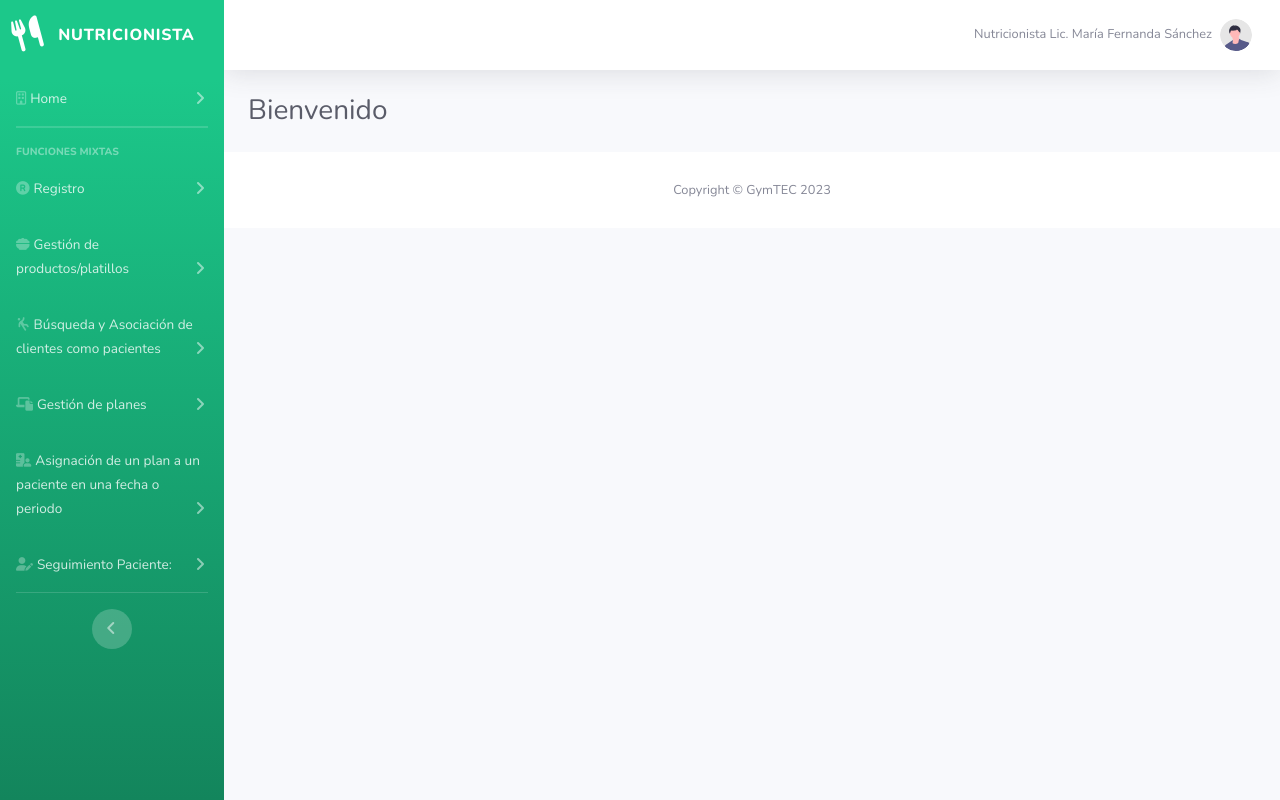
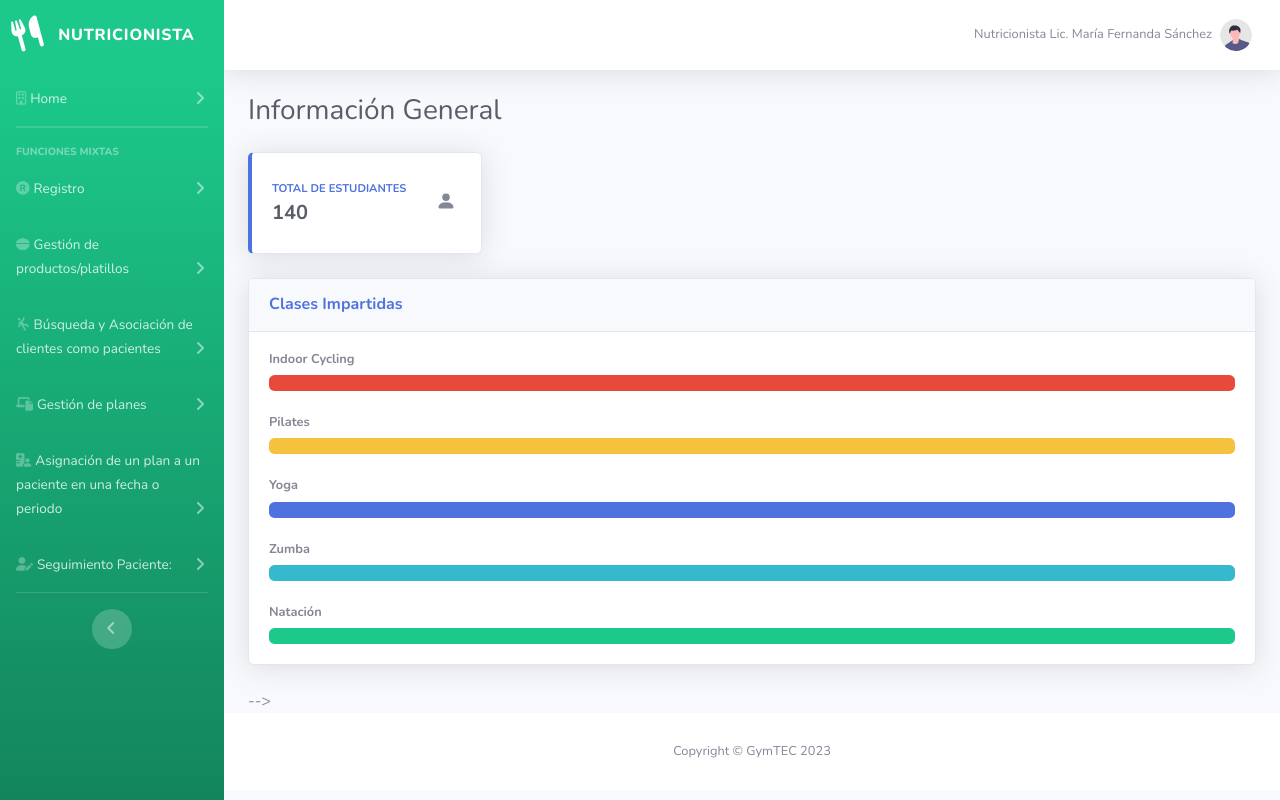
Before and after one commit to eduardo-bm10/NutriTEC, an Angular app in the folder FrontEnd/: page /nutri in a window 1280 px wide. Built offline with nearby package versions, Linux system fonts and the light colour scheme.

Commit message:
Cargos de info en front
Co-Authored-By: sebasqr22 <63075293+sebasqr22@users.noreply.github.com>

```diff
--- a/FrontEnd/src/app/admin/admin.component.html
+++ b/FrontEnd/src/app/admin/admin.component.html
@@ -213,13 +213,13 @@
 
             <div class="form-group row">
               <div class="col-sm">
-                <label for="aprobacionProductosSelect">Producto o alimento</label>
+                <label for="aprobacionProductosSelect">Productos o alimentos no aprovados (Código de barras)</label>
                 <select class="form-control form-control-user" id="aprobacionProductosSelect"></select>
               </div>
             </div>
 
             <div class="col-sm">
-              <label for="aprobacionProductosDatos">El producto/alimento muestra los siguientes datos:</label>
+              <label for="aprobacionProductosDatos">La totalidad de los productos/alimentos muestran los siguientes datos:</label>
               <textarea class="form-control form-control-user" id="aprobacionProductosDatos" rows="4"
                         cols="50"></textarea>
             </div>
--- a/FrontEnd/src/app/admin/admin.component.ts
+++ b/FrontEnd/src/app/admin/admin.component.ts
@@ -1,5 +1,6 @@
 import {Component, OnInit} from '@angular/core';
 import { GetApiService } from '../get-api.service';
+import { HtmlParser } from '@angular/compiler';
 
 @Component({
   selector: 'app-admin',
@@ -7,6 +8,7 @@ import { GetApiService } from '../get-api.service';
   styleUrls: ['./admin.component.css']
 })
 export class AdminComponent implements OnInit{
+  constructor(private api:GetApiService){}
   nombre = 'TEC admin';
   tipo = 'SPA';
   dropdown = 0;
@@ -17,14 +19,58 @@ export class AdminComponent implements OnInit{
 
   provincias = ["San José", "Alajuela", "Cartago", "Limón", "Guanacaste", "Puntarenas", "Heredia"]
 
+  opcionesGlobales = {
+    "productos" : {}
+  }
 
   ngOnInit() {
     for (let i = 0; i < this.pantallas.length; i++) {
       const tmp = document.getElementById(this.pantallas[i]) as HTMLInputElement
       tmp.style.display = 'none'
     }
+    this.cargarProductos();
     this.cargarProvincias(["gestSucSpaPROVINCIA", "gestEmplPPROVINCIA", "gestEmplPPROVINCIA2"]);
   }
+
+  cambiarInfo(llegada:string, seleccionador:string, id:string, des:string){
+    const tmp = document.getElementById(seleccionador) as HTMLInputElement;
+    const idA =  document.getElementById(id) as HTMLInputElement;
+    const desA =  document.getElementById(des) as HTMLInputElement;
+    //@ts-ignore
+    const info = this.opcionesGlobales[llegada];
+    for(const op in info){
+      if(tmp.value == info[op].descripcion){
+        idA.value = info[op].identificador;
+        desA.value = info[op].descripcion;
+      }
+    }
+  }
+
+  cargarProductos(){
+    this.api.getProducts().subscribe((data) => {
+      const llegada = JSON.parse(JSON.stringify(data));
+      this.opcionesGlobales.productos = llegada;
+      const tmp = document.getElementById("aprobacionProductosSelect") as HTMLInputElement;
+      const textarea = document.getElementById("aprobacionProductosDatos") as HTMLTextAreaElement;
+
+      for(const op in llegada){
+        const aux = llegada[op];
+        const opcion = document.createElement('option');
+        opcion.value = aux.barcode;
+        opcion.textContent = aux.barcode;
+        if (aux.status == false){
+          tmp.appendChild(opcion);
+        }
+
+        const info = llegada[op];
+        textarea.append(`Codigo: ${llegada[op].barcode}. Nombre: ${llegada[op].description}, Hierro: ${llegada[op].iron}, Sodio: ${llegada[op].sodium}, Energia: ${llegada[op].energy} , Grasa: ${llegada[op].fat}, Calcio: ${llegada[op].calcium}, Carbohidratos: ${llegada[op].carbohydrate}, Proteina: ${llegada[op].protein}\n`)
+      }
+
+
+      this.cambiarInfo('productos', 'aprobacionProductosSelect', 'TEST', 'TEST');
+    })
+  }
+
 
   //Función utilizada para cargar cada una de las 7 provincias en los componentes select que las necesitan
   cargarProvincias(lista:any){
@@ -344,4 +390,17 @@ agregarNuevoInventario(){
     const aPegar = document.getElementById('copGympNUEVO') as HTMLInputElement;
   }
 
+  //Funcion encargada de tomar el identificador de un producto que aun no ha sido aprovado, y cambiarle el estado a aprovado
+  aprobarProducto(){
+    const barras = document.getElementById('aprobacionProductosSelect') as HTMLInputElement;
+
+    this.api.getProductById(Number(barras.value)).subscribe((data) => {
+      const llegada = JSON.parse(JSON.stringify(data));
+
+      this.api.updateProduct(llegada[0], llegada[1], llegada[2], llegada[3], llegada[4], llegada[5], llegada[6], llegada[7], llegada[8], true);
+    });
+
+
+  }
+
 }//bracket que cierras
--- a/FrontEnd/src/app/nutri/nutri.component.html
+++ b/FrontEnd/src/app/nutri/nutri.component.html
@@ -166,11 +166,70 @@
           <div id="principal">
             <div class="container-fluid">
               <!-- Page Heading -->
-              <h1 class="h3 mb-4 text-gray-800">Bienvenido</h1>
+              <h1 class="h3 mb-4 text-gray-800">Información General</h1>
+
+              <div class="row">
+
+                <!-- Earnings (Monthly) Card Example -->
+                <div class="col-xl-3 col-md-6 mb-4">
+                  <div class="card border-left-primary shadow h-100 py-2">
+                    <div class="card-body">
+                      <div class="row no-gutters align-items-center">
+                        <div class="col mr-2">
+                          <div class="text-xs font-weight-bold text-primary text-uppercase mb-1">
+                            Total de Estudiantes
+                          </div>
+                          <div class="h5 mb-0 font-weight-bold text-gray-800">
+                            140
+                          </div>
+                        </div>
+                        <div class="col-auto">
+                          <svg xmlns="http://www.w3.org/2000/svg" width="25" height="25" fill="currentColor"
+                               class="bi bi-person-fill" viewBox="0 0 20 20">
+                            <path d="M3 14s-1 0-1-1 1-4 6-4 6 3 6 4-1 1-1 1H3Zm5-6a3 3 0 1 0 0-6 3 3 0 0 0 0 6Z"/>
+                          </svg>
+                        </div>
+                      </div>
+                    </div>
+                  </div>
+                </div>
+              </div>
 
 
+              <div class="card shadow mb-4">
+                <div class="card-header py-3">
+                  <h6 class="m-0 font-weight-bold text-primary">Clases Impartidas</h6>
+                </div>
+                <div class="card-body">
+                  <h4 class="small font-weight-bold">Indoor Cycling <span class="float-right"></span></h4>
+                  <div class="progress mb-4">
+                    <div class="progress-bar bg-danger" role="progressbar" style="width: 100%" aria-valuenow="20"
+                         aria-valuemin="0" aria-valuemax="100"></div>
+                  </div>
+                  <h4 class="small font-weight-bold">Pilates <span class="float-right"></span></h4>
+                  <div class="progress mb-4">
+                    <div class="progress-bar bg-warning" role="progressbar" style="width: 100%" aria-valuenow="40"
+                         aria-valuemin="0" aria-valuemax="100"></div>
+                  </div>
+                  <h4 class="small font-weight-bold">Yoga <span class="float-right"></span></h4>
+                  <div class="progress mb-4">
+                    <div class="progress-bar" role="progressbar" style="width: 100%" aria-valuenow="60"
+                         aria-valuemin="0" aria-valuemax="100"></div>
+                  </div>
+                  <h4 class="small font-weight-bold">Zumba <span class="float-right"></span></h4>
+                  <div class="progress mb-4">
+                    <div class="progress-bar bg-info" role="progressbar" style="width: 100%" aria-valuenow="80"
+                         aria-valuemin="0" aria-valuemax="100"></div>
+                  </div>
+                  <h4 class="small font-weight-bold">Natación <span class="float-right"></span></h4>
+                  <div class="progress">
+                    <div class="progress-bar bg-success" role="progressbar" style="width: 100%" aria-valuenow="100"
+                         aria-valuemin="0" aria-valuemax="100"></div>
+                  </div>
+                </div>
+              </div> -->
 
-
+            </div> <!-- termina el page content -->
           </div>
           <!--------------------------------------------- TERMINA PANTALLA PRINCIPAL --------------------------------------------->
 
@@ -187,62 +246,62 @@
           <div id="gestionProductos" class="container-fluid">
 
             <h1 style="font-size:40px;" class="h3 mb-4 text-gray-800">Gestión de productos/platillos</h1>
-            <h2 style="font-size:20px;" class="h3 mb-4 text-gray-800">Complete los datos del platillo o producto que desea agregar (se asignará un código de barras al producto de manera automática).</h2>
+            <h2 style="font-size:20px;" class="h3 mb-4 text-gray-800">Complete los datos del platillo o producto que desea agregar.</h2>
 
             <div class="form-group row">
+              <div class="col-sm-6 mb-3 mb-sm-0">
+                <label for="gestionProductosDescripcion">Código de barras</label>
+                <input type="number" class="form-control form-control-user" id="gestionProductosBarras">
+              </div>
+
               <div class="col-sm-6 mb-3 mb-sm-0">
                 <label for="gestionProductosDescripcion">Descripción</label>
                 <input type="text" class="form-control form-control-user" id="gestionProductosDescripcion">
               </div>
 
               <div class="col-sm-6 mb-3 mb-sm-0">
-                <label for="gestionProductosPorcion">Tamaño de la porción (g/ml)</label>
-                <input type="text" class="form-control form-control-user" id="gestionProductosPorcion">
-              </div>
-
-              <div class="col-sm-6 mb-3 mb-sm-0">
                 <label for="gestionProductosEnergia">Energía (Kcal)</label>
-                <input type="text" class="form-control form-control-user" id="gestionProductosEnergia">
+                <input type="number" class="form-control form-control-user" id="gestionProductosEnergia">
               </div>
 
               <div class="col-sm-6 mb-3 mb-sm-0">
                 <label for="gestionProductosGrasa">Grasa (g)</label>
-                <input type="text" class="form-control form-control-user" id="gestionProductosGrasa">
+                <input type="number" class="form-control form-control-user" id="gestionProductosGrasa">
               </div>
 
               <div class="col-sm-6 mb-3 mb-sm-0">
                 <label for="gestionProductosSodio">Sodio (mg)</label>
-                <input type="text" class="form-control form-control-user" id="gestionProductosSodio">
+                <input type="number" class="form-control form-control-user" id="gestionProductosSodio">
               </div>
 
               <div class="col-sm-6 mb-3 mb-sm-0">
                 <label for="gestionProductosCarbohidratos">Carbohidratos (g)</label>
-                <input type="text" class="form-control form-control-user" id="gestionProductosCarbohidratos">
+                <input type="number" class="form-control form-control-user" id="gestionProductosCarbohidratos">
               </div>
 
               <div class="col-sm-6 mb-3 mb-sm-0">
                 <label for="gestionProductosProteina">Proteína (g)</label>
-                <input type="text" class="form-control form-control-user" id="gestionProductosProteina">
+                <input type="number" class="form-control form-control-user" id="gestionProductosProteina">
               </div>
 
               <div class="col-sm-6 mb-3 mb-sm-0">
                 <label for="gestionProductosVitaminas">Vitaminas</label>
-                <input type="text" class="form-control form-control-user" id="gestionProductosVitaminas">
+                <input type="number" class="form-control form-control-user" id="gestionProductosVitaminas">
               </div>
 
               <div class="col-sm-6 mb-3 mb-sm-0">
                 <label for="gestionProductosCalcio">Calcio (mg)</label>
-                <input type="text" class="form-control form-control-user" id="gestionProductosCalcio">
+                <input type="number" class="form-control form-control-user" id="gestionProductosCalcio">
               </div>
 
               <div class="col-sm-6 mb-3 mb-sm-0">
                 <label for="gestionProductosHierro">Hierro (mg)</label>
-                <input type="text" class="form-control form-control-user" id="gestionProductosHierro">
+                <input type="number" class="form-control form-control-user" id="gestionProductosHierro">
               </div>
 
             </div>
 
-            <a class="btn btn-outline-success btn-user btn-block">
+            <a class="btn btn-outline-success btn-user btn-block" (click)="crearNuevoProducto()">
               Guardar
             </a>
 
--- a/FrontEnd/src/app/nutri/nutri.component.ts
+++ b/FrontEnd/src/app/nutri/nutri.component.ts
@@ -1,5 +1,5 @@
 import {Component, OnInit} from '@angular/core';
-import {GetApiService} from '../get-api.service';
+import { GetApiService } from '../get-api.service';
 
 @Component({
   selector: 'app-nutri',
@@ -8,6 +8,7 @@ import {GetApiService} from '../get-api.service';
 })
 
 export class NutriComponent implements OnInit {
+  constructor(private api:GetApiService){}
   nombre = 'Nutricionista Lic. María Fernanda Sánchez';
   totalCalorias = 0;
   dropdown = 0;
@@ -23,6 +24,9 @@ export class NutriComponent implements OnInit {
 
   provincias = ["San José", "Alajuela", "Cartago", "Limón", "Guanacaste", "Puntarenas", "Heredia"]
 
+  opcionesGlobales = {
+    "productos" : {}
+  }
 
   ngOnInit() {
     for (let i = 0; i < this.pantallas.length; i++) {
@@ -31,8 +35,43 @@ export class NutriComponent implements OnInit {
     }
     //this.cargarProvincias(["gestSucSpaPROVINCIA", "gestEmplPPROVINCIA", "gestEmplPPROVINCIA2"]);
     this.cargarCheckBoxesComidas();
+    this.cargarProductos();
     const calorias = document.getElementById('gestionPlanesCaloriasExistente') as HTMLInputElement;
     calorias.value = String(this.totalCalorias);
+  }
+
+  cambiarInfo(llegada:string, seleccionador:string, id:string, des:string){
+    const tmp = document.getElementById(seleccionador) as HTMLInputElement;
+    const idA =  document.getElementById(id) as HTMLInputElement;
+    const desA =  document.getElementById(des) as HTMLInputElement;
+    //@ts-ignore
+    const info = this.opcionesGlobales[llegada];
+    for(const op in info){
+      if(tmp.value == info[op].descripcion){
+        idA.value = info[op].identificador;
+        desA.value = info[op].descripcion;
+      }
+    }
+  }
+
+  cargarProductos(){
+    alert("test")
+    // this.api.getProducts().subscribe((data) => {
+    //   const llegada = JSON.parse(JSON.stringify(data));
+    //   this.opcionesGlobales.productos = llegada;
+    //   const tmp = document.getElementById("aprobacionProductosSelect") as HTMLInputElement;
+
+    //   for(const op in llegada){
+    //     const aux = llegada[op];
+    //     const opcion = document.createElement('option');
+    //     opcion.value = aux.description;
+    //     opcion.textContent = aux.description;
+    //     tmp.appendChild(opcion);
+    //   }
+
+    //   this.cambiarInfo('productos', 'aprobacionProductosSelect', 'TEST', 'TEST');
+
+    // })
   }
 
   //Función utilizada para cargar cada una de las 7 provincias en los componentes select que las necesitan
@@ -189,4 +228,21 @@ export class NutriComponent implements OnInit {
     }
 
   }
+
+  crearNuevoProducto(){
+    const barras = document.getElementById("gestionProductosBarras") as HTMLInputElement
+    const descripcion = document.getElementById("gestionProductosDescripcion") as HTMLInputElement
+    const hierro = document.getElementById("gestionProductosHierro") as HTMLInputElement
+    const sodio = document.getElementById("gestionProductosSodio") as HTMLInputElement
+    const energia = document.getElementById("gestionProductosEnergia") as HTMLInputElement
+    const grasa = document.getElementById("gestionProductosGrasa") as HTMLInputElement
+    const calcio = document.getElementById("gestionProductosCalcio") as HTMLInputElement
+    const carbohidratos = document.getElementById("gestionProductosCarbohidratos") as HTMLInputElement
+    const proteina = document.getElementById("gestionProductosProteina") as HTMLInputElement
+    const estado = false
+
+    this.api.createProduct(Number(barras.value), descripcion.value, Number(hierro.value), Number(sodio.value), Number(energia.value), Number(grasa.value), Number(calcio.value), Number(carbohidratos.value), Number(proteina.value), estado).subscribe((data) => {
+      alert("swagger")
+    })
+  }
 }
```
